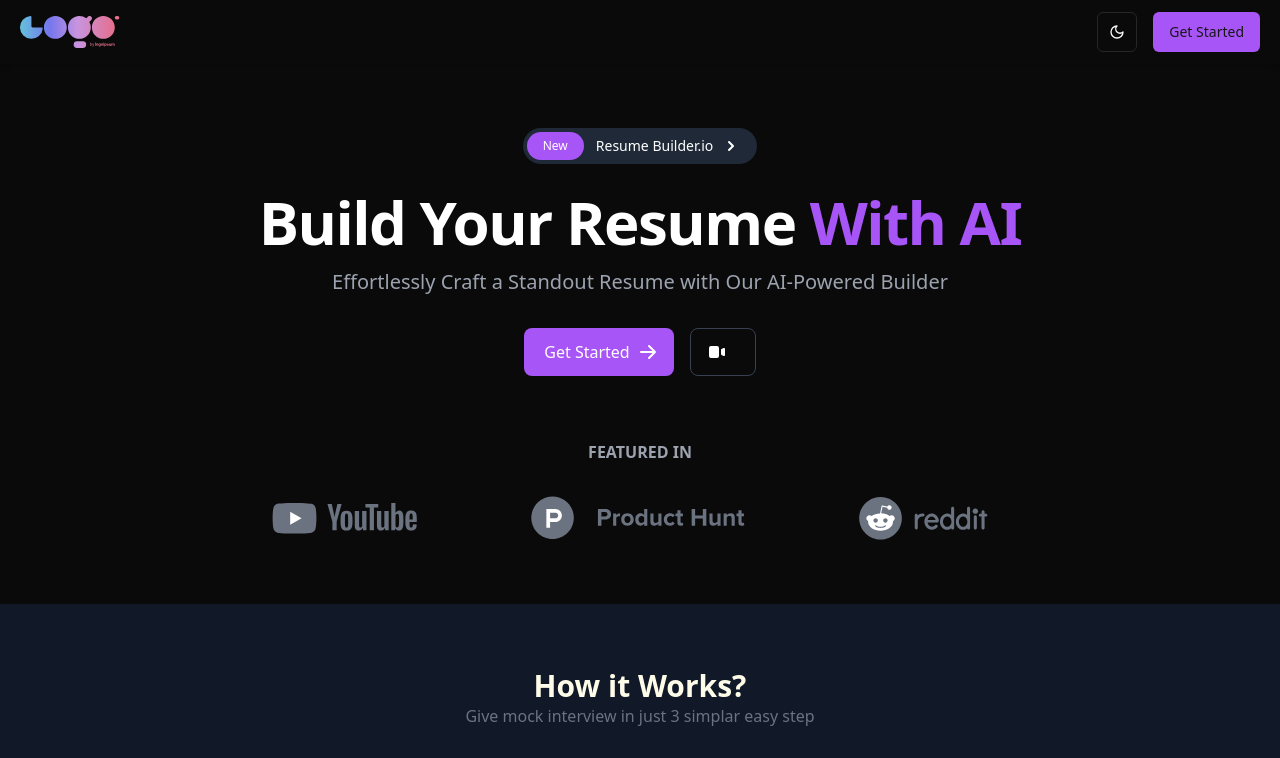
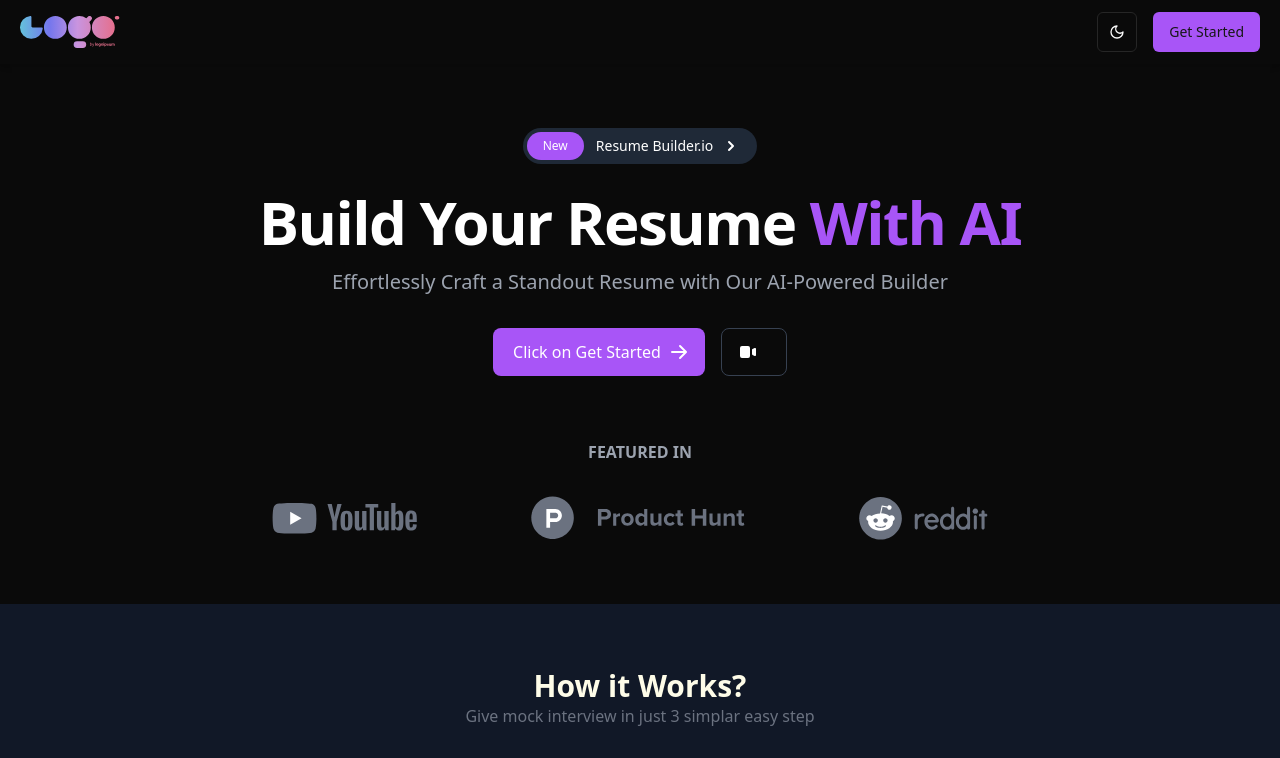
Before and after one commit to zoroxzoro/ResumeBuilder.io-frontend, a React (Vite) app: page / in a window 1280 px wide. Shown: the top 758 px of the page. Built offline with nearby package versions, Linux system fonts and the light colour scheme; no server answers.

Commit message:
frontend

```diff
--- a/src/pages/Home.jsx
+++ b/src/pages/Home.jsx
@@ -44,7 +44,7 @@ function Home() {
                 href="/dashboard"
                 className="inline-flex justify-center items-center py-3 px-5 text-base font-medium text-center text-white rounded-lg bg-primary hover:bg-primary focus:ring-4 focus:ring-primary-300 dark:focus:ring-primary-900"
               >
-                Get Started
+                Click on Get Started
                 <svg
                   className="ml-2 -mr-1 w-5 h-5"
                   fill="currentColor"
```
